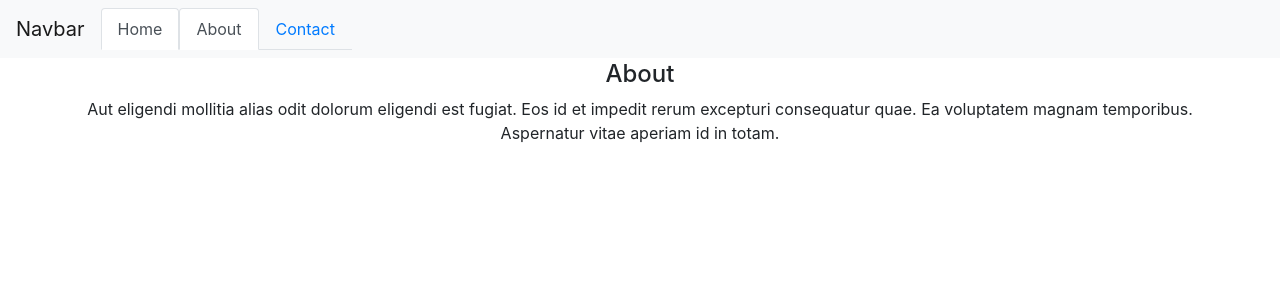
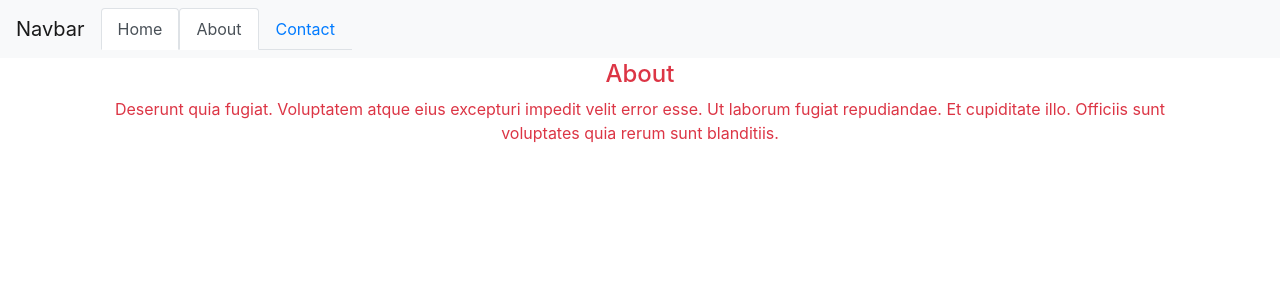
Before and after one commit to badruti94/firstapp, a React (Create React App) app: page /about in a window 1280 px wide. Shown: the top 300 px of the page. Built offline with nearby package versions, Linux system fonts and the light colour scheme.

Commit message:
11 react router : 70. Higher Order Component

```diff
--- a/src/components/About.js
+++ b/src/components/About.js
@@ -1,5 +1,6 @@
 import React from 'react'
 import faker from "faker";
+import Colorful from '../hoc/Coloful'
 
 const About = () => {
     return (
@@ -11,4 +12,4 @@ const About = () => {
     )
 }
 
-export default About
+export default Colorful(About)
--- a/src/components/Navbar.js
+++ b/src/components/Navbar.js
@@ -1,10 +1,10 @@
 import { NavLink, withRouter } from "react-router-dom";
 
 const Navbar = (props) => {
-    console.log('contact',props);
+    /* console.log('contact',props);
     setTimeout(()=>{
         props.history.push('about')
-    }, 3000)
+    }, 3000) */
 
     return (
         <nav className="navbar navbar-expand-lg navbar-light bg-light">
--- /dev/null
+++ b/src/hoc/Coloful.js
@@ -0,0 +1,24 @@
+import React from 'react'
+
+const Coloful = (WrappedComponent) => {
+    const colors = [
+        'text-primary',
+        'text-secondary',
+        'text-success',
+        'text-danger',
+        'text-warning',
+        'text-info'
+    ]
+
+    const color = colors[Math.floor(Math.random() * 5)]
+
+    return (props) => {
+        return (
+            <div className={color} >
+                <WrappedComponent {...props} />
+            </div>
+        )
+    }
+}
+
+export default Coloful
```
